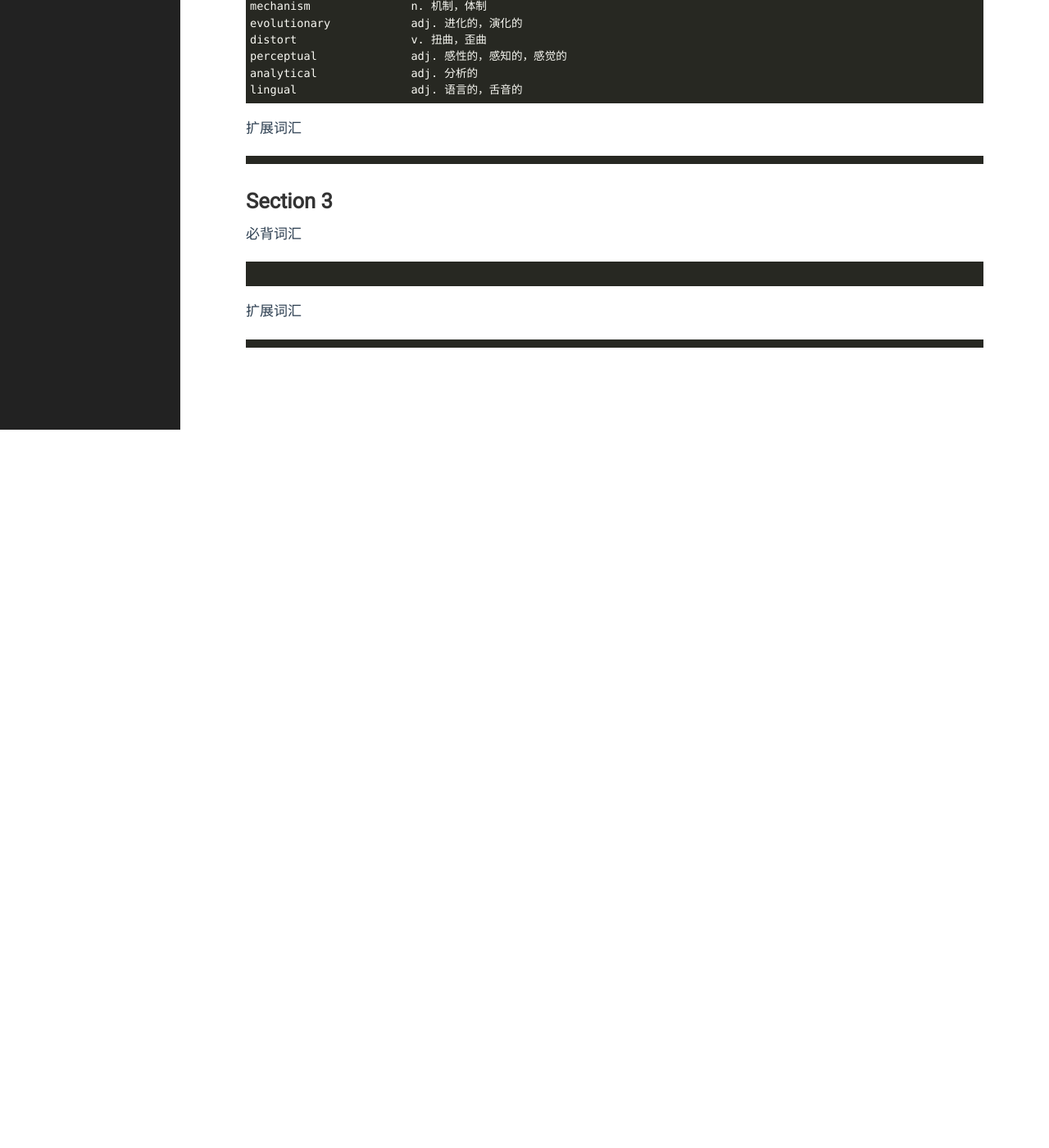
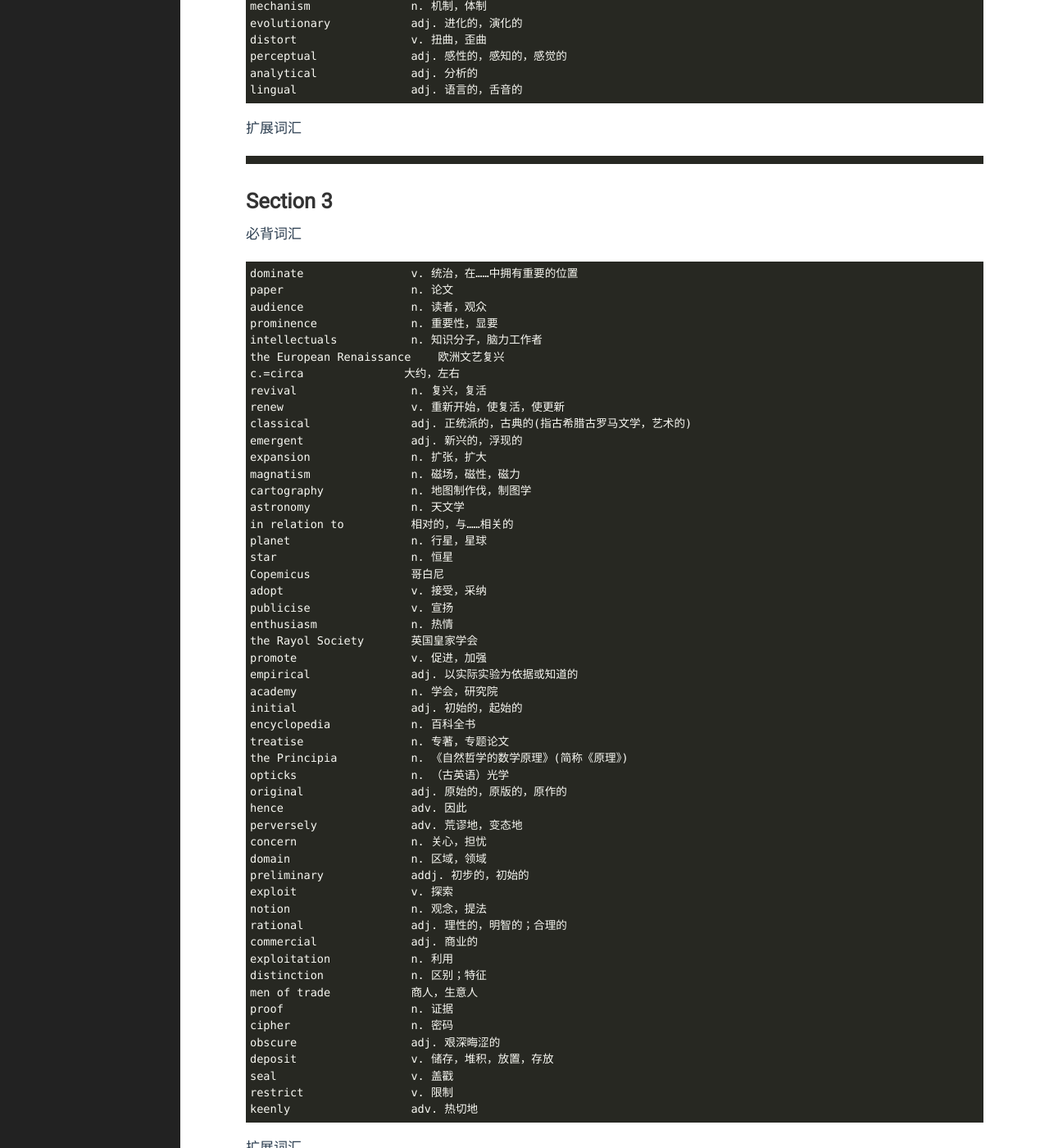
Before and after one commit to yejinp/yejinp.github.io, a Jekyll site: the page built from _posts/2023-08-15-vocabularies for IELTS 5-2.markdown, in a window 1280 px wide and 1400 px high, scrolled down 8568 px. Shown: the whole window at 82% size. Built offline with Jekyll 4.4.1, drawn with Linux system fonts in a browser that asks for light colours; before the commit the page ends 9092 px from its top, so only the background shows below that.

````diff
--- a/_posts/2023-08-15-vocabularies for IELTS 5-2.markdown
+++ b/_posts/2023-08-15-vocabularies for IELTS 5-2.markdown
@@ -419,7 +419,57 @@
 # Section 3 #
 必背词汇
 ```
-
+dominate                v. 统治，在……中拥有重要的位置
+paper                   n. 论文
+audience                n. 读者，观众
+prominence              n. 重要性，显要
+intellectuals           n. 知识分子，脑力工作者
+the European Renaissance    欧洲文艺复兴
+c.=circa               大约，左右
+revival                 n. 复兴，复活
+renew                   v. 重新开始，使复活，使更新
+classical               adj. 正统派的，古典的(指古希腊古罗马文学，艺术的)
+emergent                adj. 新兴的，浮现的
+expansion               n. 扩张，扩大
+magnatism               n. 磁场，磁性，磁力
+cartography             n. 地图制作伐，制图学
+astronomy               n. 天文学
+in relation to          相对的，与……相关的
+planet                  n. 行星，星球
+star                    n. 恒星
+Copemicus               哥白尼
+adopt                   v. 接受，采纳
+publicise               v. 宣扬
+enthusiasm              n. 热情
+the Rayol Society       英国皇家学会
+promote                 v. 促进，加强
+empirical               adj. 以实际实验为依据或知道的
+academy                 n. 学会，研究院
+initial                 adj. 初始的，起始的
+encyclopedia            n. 百科全书
+treatise                n. 专著，专题论文
+the Principia           n. 《自然哲学的数学原理》(简称《原理》)
+opticks                 n. （古英语）光学
+original                adj. 原始的，原版的，原作的
+hence                   adv. 因此
+perversely              adv. 荒谬地，变态地
+concern                 n. 关心，担忧
+domain                  n. 区域，领域
+preliminary             addj. 初步的，初始的
+exploit                 v. 探索
+notion                  n. 观念，提法
+rational                adj. 理性的，明智的；合理的
+commercial              adj. 商业的
+exploitation            n. 利用
+distinction             n. 区别；特征
+men of trade            商人，生意人
+proof                   n. 证据
+cipher                  n. 密码
+obscure                 adj. 艰深晦涩的
+deposit                 v. 储存，堆积，放置，存放
+seal                    v. 盖戳
+restrict                v. 限制
+keenly                  adv. 热切地
 ```
 扩展词汇
 
````
